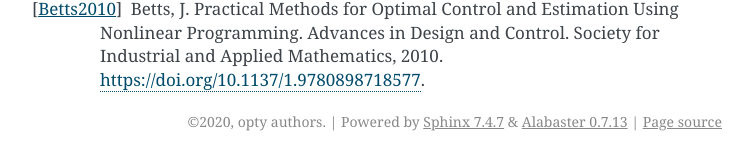
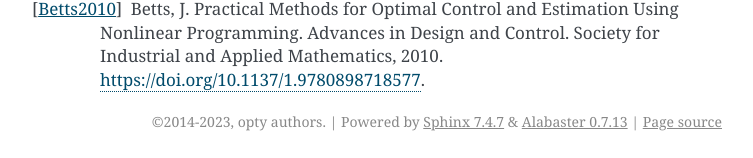
Before and after one commit to csu-hmc/opty, a Sphinx documentation site: the page built from docs/theory.rst, in a window 1280 px wide and 900 px high, scrolled down 2551 px. Shown: the part 739-897 px from the top of the window, without its empty margins (388-1141 px from the left). Built offline with Sphinx 7.4.7, drawn with Linux system fonts in a browser that asks for light colours; pages that are not in the unit, such as notebooks, are missing from menus.

Commit message:
Update copyright and remove blank lines in docs.

```diff
--- a/docs/conf.py
+++ b/docs/conf.py
@@ -53,7 +53,7 @@ master_doc = 'index'
 
 # General information about the project.
 project = 'opty'
-copyright = '2020, opty authors'
+copyright = '2014-2023, opty authors'
 author = 'Jason K. Moore'
 
 # The version info for the project you're documenting, acts as replacement for
```
Also changed, not shown: docs/theory.rst (line endings or trailing spaces).
